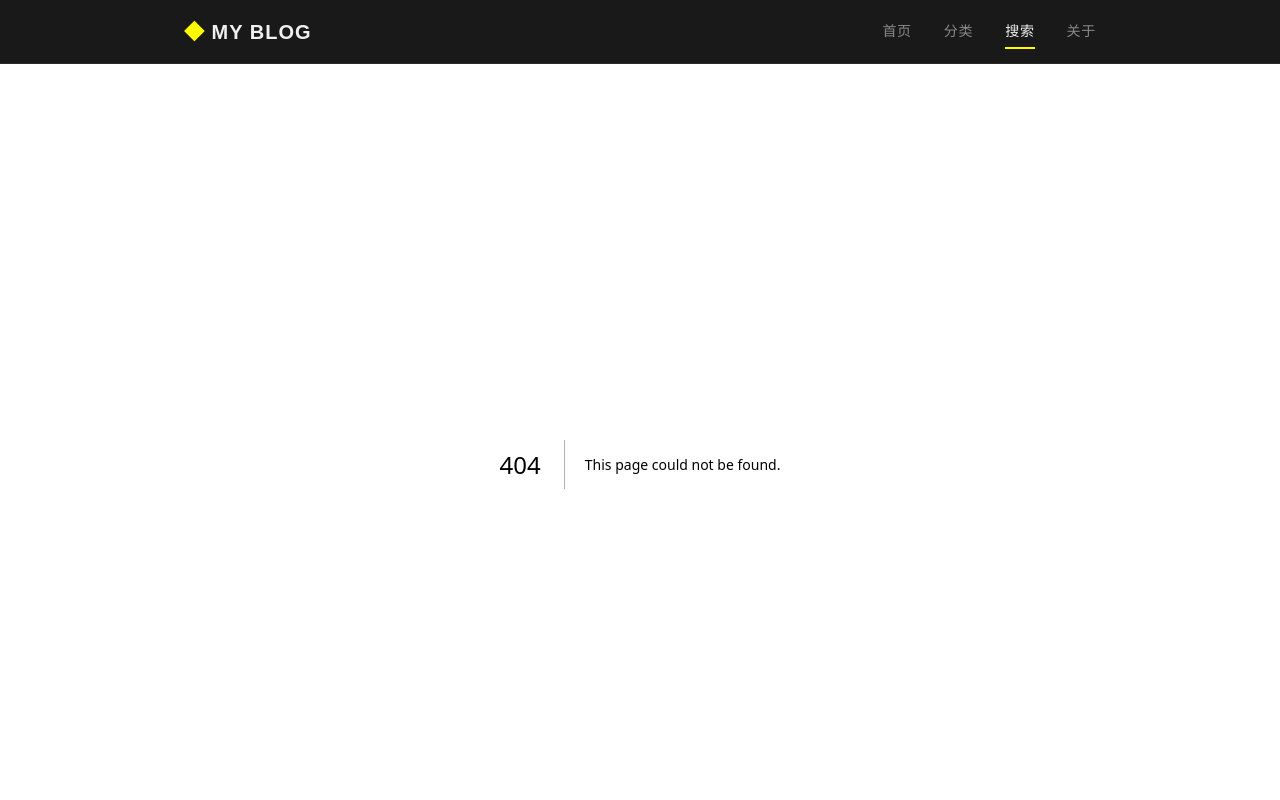
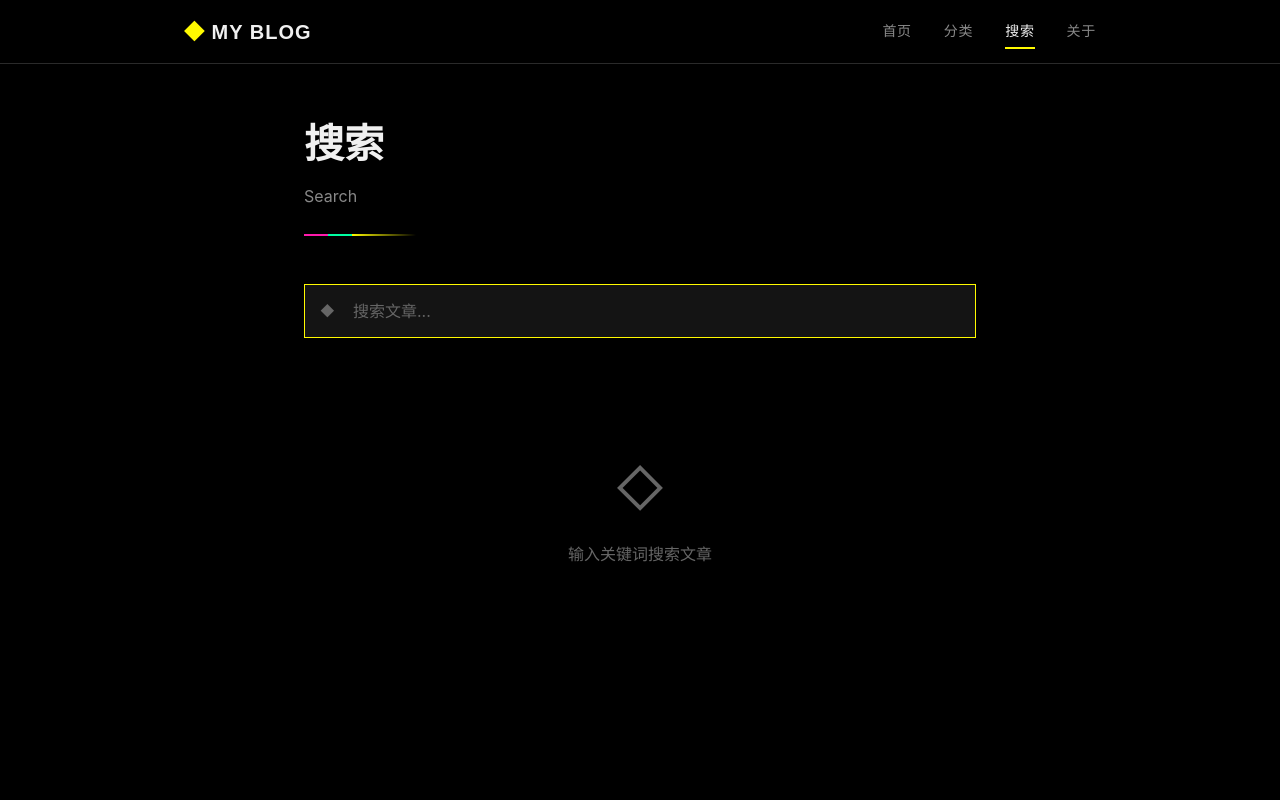
Before and after one commit to air56/my-blog, a Next.js app: page /search in a window 1280 px wide. Before the commit this address had no page. Shown: the top 800 px of the page. Built offline with nearby package versions, Linux system fonts and the light colour scheme.

Commit message:
feat: add search page with Fuse.js

```diff
--- /dev/null
+++ b/src/app/search/page.tsx
@@ -0,0 +1,13 @@
+import { getAllPosts } from '@/lib/posts';
+import type { Metadata } from 'next';
+import SearchClient from '@/components/SearchBar';
+
+export const metadata: Metadata = {
+  title: '搜索',
+  description: '搜索文章',
+};
+
+export default function SearchPage() {
+  const posts = getAllPosts();
+  return <SearchClient posts={posts} />;
+}
--- /dev/null
+++ b/src/components/SearchBar.tsx
@@ -0,0 +1,94 @@
+'use client';
+
+import { useState, useMemo, useCallback } from 'react';
+import Link from 'next/link';
+import { createSearcher, searchPosts } from '@/lib/search';
+import type { Post } from '@/lib/posts';
+import styles from '@/styles/Search.module.css';
+
+type Props = {
+  posts: Post[];
+};
+
+function SearchClient({ posts }: Props) {
+  const [query, setQuery] = useState('');
+  const searcher = useMemo(() => createSearcher(posts), [posts]);
+
+  const results = useMemo(() => searchPosts(searcher, query), [searcher, query]);
+
+  const handleChange = useCallback((e: React.ChangeEvent<HTMLInputElement>) => {
+    setQuery(e.target.value);
+  }, []);
+
+  const highlightText = (text: string, keyword: string) => {
+    if (!keyword.trim()) return text;
+    const regex = new RegExp(`(${keyword.replace(/[.*+?^${}()|[\]\\]/g, '\\$&')})`, 'gi');
+    const parts = text.split(regex);
+    return parts.map((part, i) =>
+      regex.test(part) ? (
+        <span key={i} className={styles.highlight}>
+          {part}
+        </span>
+      ) : (
+        part
+      )
+    );
+  };
+
+  return (
+    <div className={styles.container}>
+      <div className={styles.header}>
+        <h1 className={styles.title}>搜索</h1>
+        <p className={styles.subtitle}>Search</p>
+        <div className={styles.divider} />
+      </div>
+
+      <div className={styles.inputWrapper}>
+        <span className={styles.inputIcon}>◆</span>
+        <input
+          type="text"
+          className={styles.input}
+          placeholder="搜索文章..."
+          value={query}
+          onChange={handleChange}
+          autoFocus
+        />
+      </div>
+
+      {query.trim() ? (
+        results.length > 0 ? (
+          <>
+            <p className={styles.resultCount}>找到 {results.length} 个结果</p>
+            {results.map((post) => (
+              <Link key={post.slug} href={`/posts/${post.slug}`} className={styles.resultItem}>
+                <div className={styles.resultTitle}>{highlightText(post.title, query)}</div>
+                <div className={styles.resultMeta}>
+                  {post.date} · {post.category}
+                </div>
+                {post.description && (
+                  <div className={styles.resultDescription}>
+                    {highlightText(post.description, query)}
+                  </div>
+                )}
+              </Link>
+            ))}
+          </>
+        ) : (
+          <div className={styles.empty}>
+            <p>未找到相关内容</p>
+            <p style={{ fontSize: '0.875rem', marginTop: 'var(--space-sm)' }}>
+              试试其他关键词
+            </p>
+          </div>
+        )
+      ) : (
+        <div className={styles.empty}>
+          <p style={{ fontSize: '3rem', marginBottom: 'var(--space-md)' }}>◇</p>
+          <p>输入关键词搜索文章</p>
+        </div>
+      )}
+    </div>
+  );
+}
+
+export default SearchClient;
--- /dev/null
+++ b/src/lib/search.ts
@@ -0,0 +1,22 @@
+import Fuse from 'fuse.js';
+import type { Post } from './posts';
+
+export function createSearcher(posts: Post[]) {
+  return new Fuse(posts, {
+    keys: [
+      { name: 'title', weight: 2 },
+      { name: 'description', weight: 1 },
+      { name: 'category', weight: 1 },
+      { name: 'tags', weight: 1.5 },
+      { name: 'content', weight: 0.5 },
+    ],
+    threshold: 0.4,
+    includeScore: true,
+    minMatchCharLength: 1,
+  });
+}
+
+export function searchPosts(searcher: Fuse<Post>, query: string): Post[] {
+  if (!query.trim()) return [];
+  return searcher.search(query.trim()).map((r) => r.item);
+}
--- /dev/null
+++ b/src/styles/Search.module.css
@@ -0,0 +1,128 @@
+/* src/styles/Search.module.css */
+.container {
+  max-width: 720px;
+  margin: 0 auto;
+  padding: var(--space-2xl) var(--space-lg) var(--space-3xl);
+}
+
+.header {
+  margin-bottom: var(--space-2xl);
+}
+
+.title {
+  font-family: var(--font-display);
+  font-size: clamp(1.75rem, 4vw, 2.5rem);
+  font-weight: 700;
+  margin-bottom: var(--space-sm);
+}
+
+.subtitle {
+  color: var(--text-secondary);
+  font-size: 1rem;
+  margin-bottom: var(--space-lg);
+}
+
+.divider {
+  width: 100%;
+  height: 2px;
+  background: linear-gradient(
+    90deg,
+    var(--accent-pink) 0,
+    var(--accent-pink) 1.5rem,
+    var(--accent-green) 1.5rem,
+    var(--accent-green) 3rem,
+    var(--accent-yellow) 3rem,
+    transparent 7rem
+  );
+}
+
+.inputWrapper {
+  position: relative;
+  margin-bottom: var(--space-2xl);
+}
+
+.input {
+  width: 100%;
+  padding: var(--space-md) var(--space-lg);
+  padding-left: var(--space-2xl);
+  background: var(--bg-card);
+  border: 1px solid var(--border-color);
+  color: var(--text-primary);
+  font-size: 1rem;
+  font-family: var(--font-sans);
+  outline: none;
+  transition: border-color var(--transition-fast);
+}
+
+.input:focus {
+  border-color: var(--accent-yellow);
+}
+
+.input::placeholder {
+  color: var(--text-muted);
+}
+
+.inputIcon {
+  position: absolute;
+  left: var(--space-md);
+  top: 50%;
+  transform: translateY(-50%);
+  color: var(--text-muted);
+  font-size: 0.875rem;
+  pointer-events: none;
+}
+
+.resultCount {
+  font-size: 0.875rem;
+  color: var(--text-muted);
+  margin-bottom: var(--space-lg);
+}
+
+.resultItem {
+  display: block;
+  padding: var(--space-lg);
+  border: 1px solid var(--border-color);
+  background: var(--bg-card);
+  margin-bottom: var(--space-md);
+  transition: all var(--transition-normal);
+}
+
+.resultItem:hover {
+  background: var(--bg-card-hover);
+  border-color: var(--accent-yellow);
+}
+
+.resultTitle {
+  font-family: var(--font-display);
+  font-size: 1.125rem;
+  font-weight: 600;
+  margin-bottom: var(--space-xs);
+  transition: color var(--transition-fast);
+}
+
+.resultItem:hover .resultTitle {
+  color: var(--accent-yellow);
+}
+
+.resultMeta {
+  font-size: 0.8125rem;
+  color: var(--text-muted);
+}
+
+.resultDescription {
+  font-size: 0.9375rem;
+  color: var(--text-secondary);
+  margin-top: var(--space-sm);
+}
+
+.empty {
+  text-align: center;
+  padding: var(--space-3xl) 0;
+  color: var(--text-muted);
+}
+
+.highlight {
+  background: rgba(255, 250, 0, 0.15);
+  color: var(--accent-yellow);
+  padding: 0 2px;
+}
```
